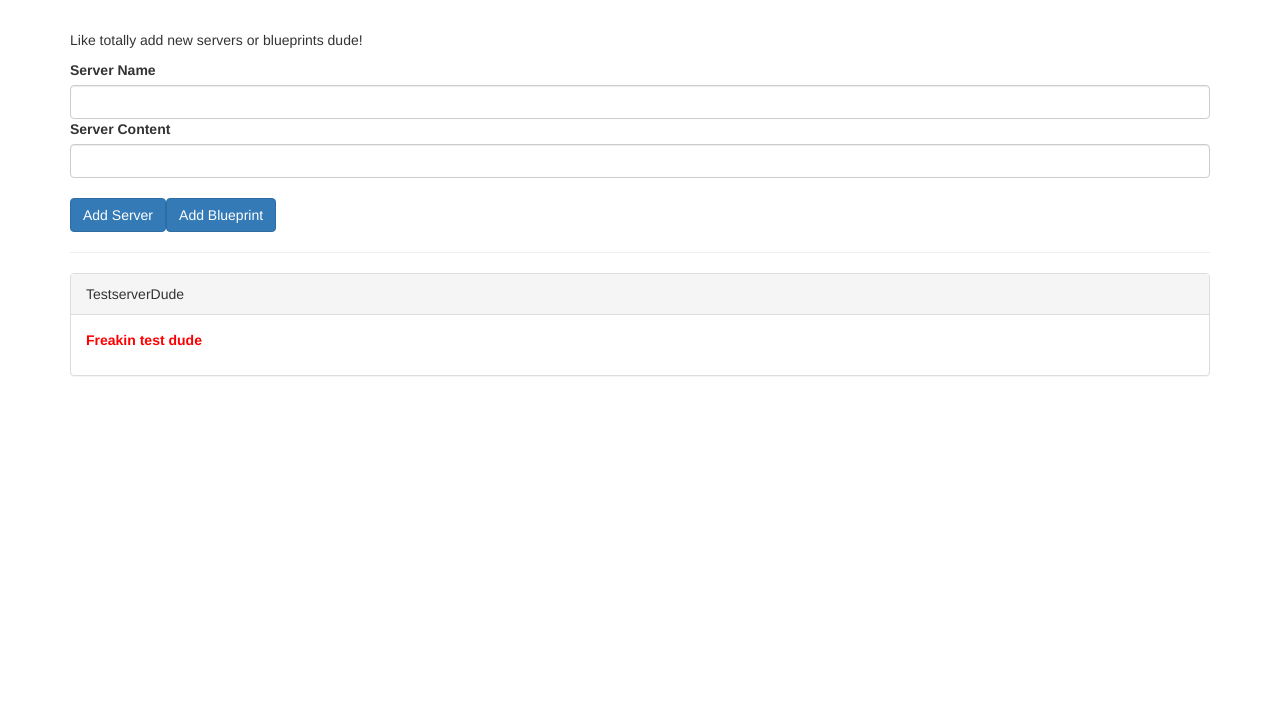
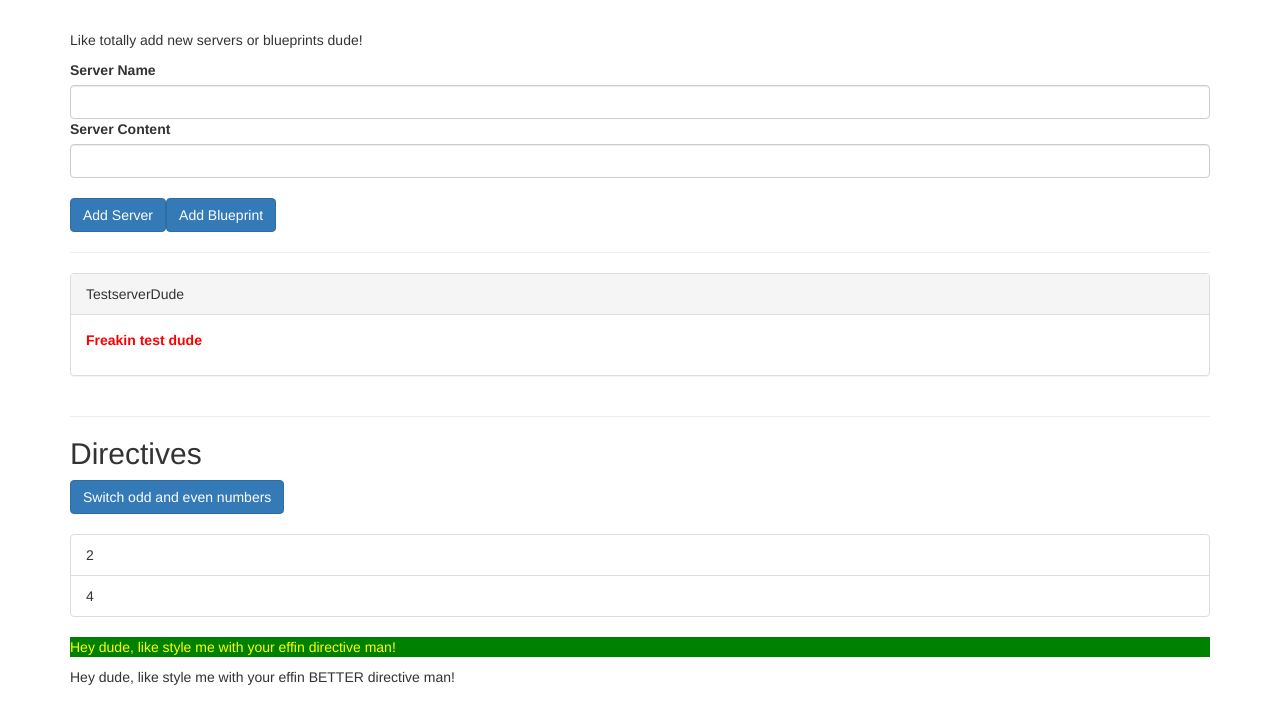
Before and after one commit to rinebob/cmp-databinding-start, an Angular app: page / in a window 1280 px wide. Shown: the top 724 px of the page. Built offline with nearby package versions, Linux system fonts and the light colour scheme.

Commit message:
through lec 96

```diff
--- a/src/app/app.component.html
+++ b/src/app/app.component.html
@@ -17,5 +17,12 @@
 
 			</app-server-element>
 		</div>
-	</div>
+  </div>
+  <div class="row">
+    <div class="col-sm-12">
+        <hr>
+        <h2>Directives</h2>
+      <app-directives></app-directives>
+    </div>
+  </div>
 </div>
--- /dev/null
+++ b/src/app/directives/directives.component.css
@@ -0,0 +1,3 @@
+.odd {
+  color: white;
+}
--- /dev/null
+++ b/src/app/directives/directives.component.html
@@ -0,0 +1,36 @@
+<!-- <div class="container">
+  <div class="row">
+    <div class="col-xs-12"> -->
+      <button
+        class="btn btn-primary"
+        (click)="onlyOdd = !onlyOdd">Switch odd and even numbers</button>
+      <br><br>
+      <ul class="list-group">
+        <div *ngIf="onlyOdd">
+          <li
+            [ngClass]="{odd: odd % 2 !== 0}"
+            [ngStyle]="{ backgroundColor: odd % 2 !== 0 ? 'blue' : 'transparent'}"
+            class="list-group-item"
+            *ngFor="let odd of odds">
+            {{ odd }}
+          </li>
+        </div>
+        <div *ngIf="!onlyOdd">
+          <li
+            [ngClass]="{odd: even % 2 !== 0}"
+            [ngStyle]="{ backgroundColor: even % 2 !== 0 ? 'blue' : 'transparent'}"
+            class="list-group-item"
+            *ngFor="let even of evens">
+            {{ even }}
+          </li>
+
+        </div>
+      </ul>
+      <ng-template [ngIf]="onlyOdd">
+        <p>Only odd</p>
+      </ng-template>
+      <p appHighlight>Hey dude, like style me with your effin directive man!</p>
+      <p appBetterHighlight>Hey dude, like style me with your effin BETTER directive man!</p>
+    <!-- </div>
+  </div>
+</div> -->
--- /dev/null
+++ b/src/app/directives/directives.component.ts
@@ -0,0 +1,19 @@
+import { Component, OnInit } from '@angular/core';
+
+@Component({
+  selector: 'app-directives',
+  templateUrl: './directives.component.html',
+  styleUrls: ['./directives.component.css']
+})
+export class DirectivesComponent implements OnInit {
+  numbers = [1, 2, 3, 4, 5];
+  odds = [1, 3, 5];
+  evens = [2, 4];
+  onlyOdd = false;
+
+  constructor() { }
+
+  ngOnInit() {
+  }
+
+}
--- /dev/null
+++ b/src/app/shared/better-highlight.directive.ts
@@ -0,0 +1,25 @@
+import { Directive, OnInit, Renderer2, ElementRef, HostListener } from '@angular/core';
+
+@Directive({
+  selector: '[appBetterHighlight]'
+})
+export class BetterHighlightDirective implements OnInit {
+
+  constructor(private elRef: ElementRef, private renderer: Renderer2) { }
+
+  ngOnInit() {
+    // this.renderer.setStyle(this.elRef.nativeElement, 'background-color', 'blue');
+    // this.renderer.setStyle(this.elRef.nativeElement, 'color', 'magenta');
+
+  }
+
+  @HostListener('mouseenter') mouseover(eventData: Event) {
+    this.renderer.setStyle(this.elRef.nativeElement, 'background-color', 'blue');
+    this.renderer.setStyle(this.elRef.nativeElement, 'color', 'magenta');
+  }
+  @HostListener('mouseleave') mouseleave(eventData: Event) {
+    this.renderer.setStyle(this.elRef.nativeElement, 'background-color', 'transparent');
+    this.renderer.setStyle(this.elRef.nativeElement, 'color', 'black');
+  }
+
+}
--- /dev/null
+++ b/src/app/shared/highlight.directive.ts
@@ -0,0 +1,14 @@
+import { Directive, ElementRef, OnInit } from "@angular/core";
+
+
+@Directive({
+  selector: '[appHighlight]'
+})
+export class HighlightDirective implements OnInit {
+  constructor(private elementRef: ElementRef) {}
+
+  ngOnInit() {
+    this.elementRef.nativeElement.style.color = 'yellow';
+    this.elementRef.nativeElement.style.backgroundColor = 'green';
+  }
+}
```
Also changed, not shown: src/app/app.module.ts (+8 -1 lines).
